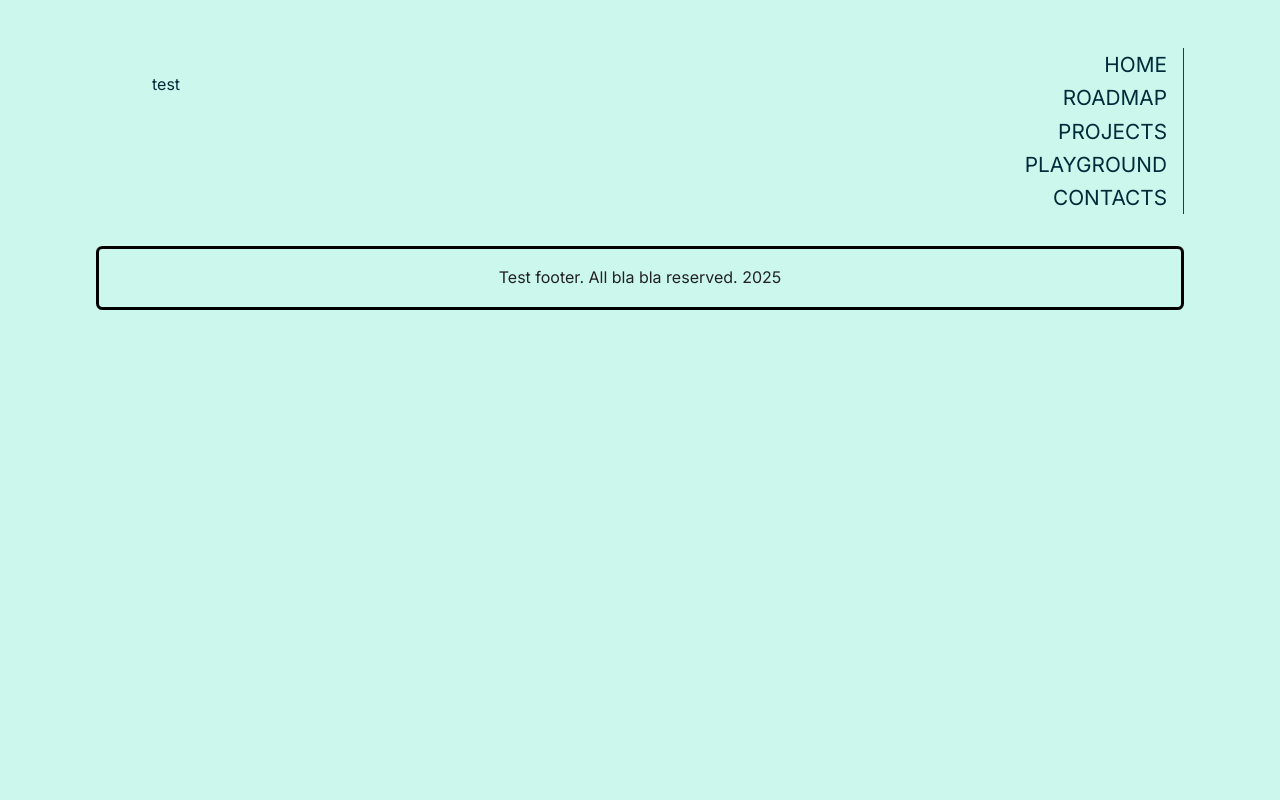
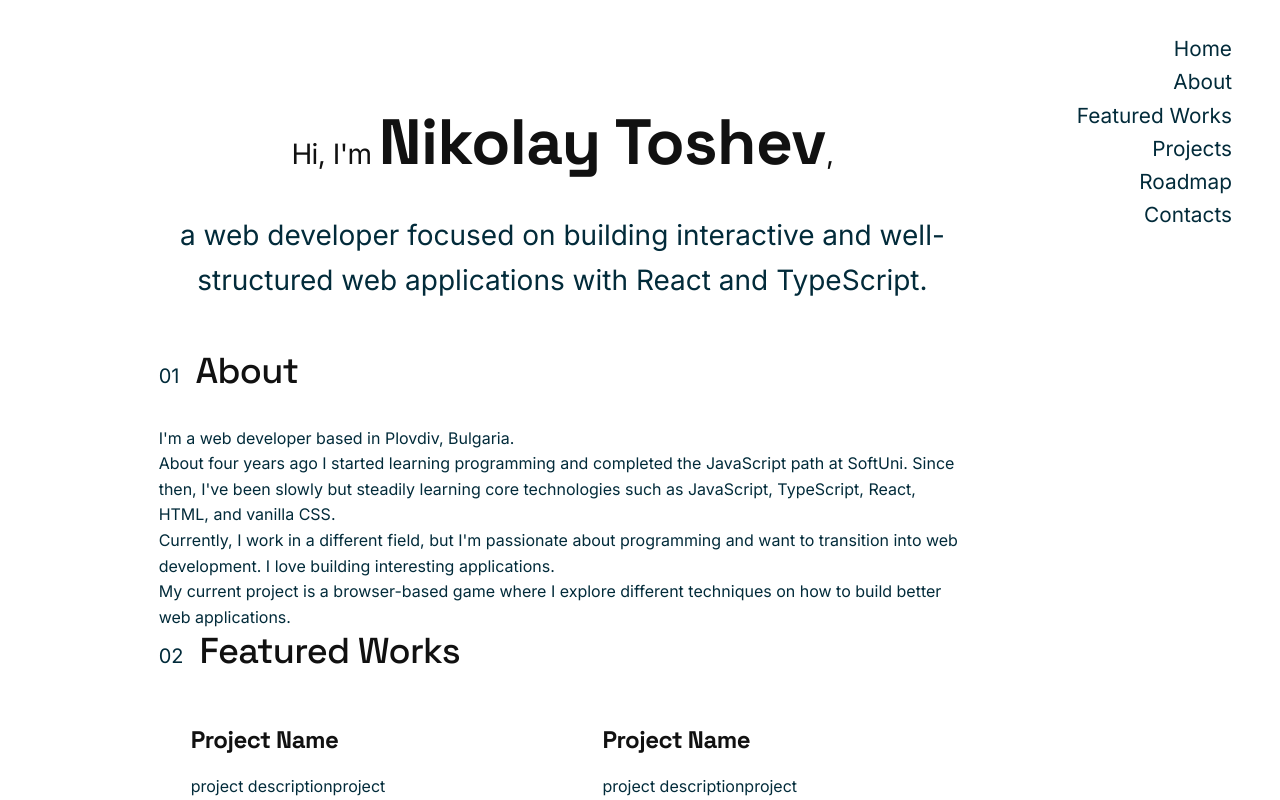
Before and after one commit to gilotin/Pocket-Adventure, a React (Vite) app: page / in a window 1280 px wide. Shown: the top 800 px of the page. Built offline with nearby package versions, Linux system fonts and the light colour scheme.

Commit message:
refactor: improve portfolio page UI and UX

```diff
--- a/src/app/pages/Home/HomePage.module.css
+++ b/src/app/pages/Home/HomePage.module.css
@@ -1,48 +1,62 @@
-.homeSection {
-    position: relative;
-    background-color: lightcyan;
-    padding: 2rem 3rem;
-    border-radius: 0 .6rem 0 0.6rem;
-    border: 2px solid var(--teal);
-    margin-bottom: 5rem;
-    display: flex;
-    gap: 1rem;
-    background-color: red;
+.homePage {
+    padding: 0 var(--space-3xl);
+    margin-inline: auto;
+    max-width: 80ch;
 }
 
-
-
-.card {
-    border: 1px solid var(--teal);
-    border-radius: 0.6rem;
-    padding: 1rem;
+.heroWrapper {
+    font-size: var(--font-size-2xl);
+    text-align: center;
+    margin-block: var(--space-2xl);
 
 }
 
-.card:hover {
-    transform: scale(105%);
-    transition: 500ms ease-in-out 200ms;
+.hero {
+    font-family: var(--font-ui);
+    font-weight: var(--weight-regular);
+}
 
-    /* background-color: var(--twilight-indigo);
-    color: var(--frozen-water);
-    -webkit-transition: background-color 1000ms linear;
-    -ms-transition: background-color 1000ms linear;
-    transition: background-color color 1000ms linear; */
+.heroName {
+    color: var(--color-jet-black);
+    font-family: var(--font-heading);
+    font-size: clamp(var(--font-size-2xl), 5vw, calc(var(--font-size-3xl) * 2));
+    font-weight: var(--weight-bold);
+    line-height: var(--lh-tight);
+}
+
+.heroSubtitle {
+    margin-top: var(--space-xl);
 
 }
 
-.card h3 {
-    margin-bottom: 1rem;
-    color: var(--shadow-grey);
-    border-bottom: 1px solid var(--teal);
+.section {
+    margin: var(--space-4xl) 0;
 }
 
+.sectionHeader {
+    margin-bottom: var(--space-xl);
+    border-bottom: var(--border-thin) solid var(--color-powder-blue);
+    color: var(--color-powder-blue);
+    display: flex;
+    align-items: baseline;
+    gap: var(--space-md);
+    font-size: var(--font-size-3xl);
 
+}
 
 .header {
-    position: absolute;
-    font-family: var(--font-heading);
-    color: var(--teal);
-    font-size: 2rem;
-    transform: translate(-3.25rem, -4rem)
+
+    font-weight: var(--weight-medium)
 }
+
+.sectionNumber {
+    font-family: var(--font-jb-mono);
+    font-size: var(--font-size-lg);
+}
+
+.cardWrapper {
+    display: flex;
+    justify-content: space-between;
+    flex-wrap: wrap;
+    gap: var(--space-md)
+}
--- a/src/app/pages/Home/HomePage.tsx
+++ b/src/app/pages/Home/HomePage.tsx
@@ -1,11 +1,98 @@
 import HomeCard from "./components/projectCard/HomeCard";
 import styles from "./HomePage.module.css";
-import { homePageData } from "./staticData/staticHomeData";
 
 export function HomePage() {
     return (
-        <>
-            <p>test</p>
-        </>
+        <div className={styles.homePage}>
+            <header id="home" className={styles.heroWrapper}>
+                <h1 className={styles.hero}>
+                    Hi, I'm <span className={styles.heroName}>Nikolay Toshev</span>,
+                </h1>
+                <p className={styles.heroSubtitle}>
+                    a web developer focused on building interactive and well-structured web
+                    applications with React and TypeScript.
+                </p>
+            </header>
+
+            <section id="about" className={styles.section}>
+                <div className={styles.sectionHeader}>
+                    <span className={styles.sectionNumber}>01</span>
+                    <h2 className={styles.header}>About</h2>
+                </div>
+                <div>
+                    <p>I'm a web developer based in Plovdiv, Bulgaria.</p>
+                    <p>
+                        About four years ago I started learning programming and completed the
+                        JavaScript path at SoftUni. Since then, I've been slowly but steadily
+                        learning core technologies such as JavaScript, TypeScript, React, HTML, and
+                        vanilla CSS.
+                    </p>
+                    <p>
+                        Currently, I work in a different field, but I'm passionate about programming
+                        and want to transition into web development. I love building interesting
+                        applications.
+                    </p>
+                    <p>
+                        My current project is a browser-based game where I explore different
+                        techniques on how to build better web applications.
+                    </p>
+                </div>
+            </section>
+
+            <section id="feature" className={styles.section}>
+                <div className={styles.sectionContainer}>
+                    <div className={styles.sectionHeader}>
+                        <span className={styles.sectionNumber}>02</span>
+                        <h2 className={styles.header}>Featured Works</h2>
+                    </div>
+                    <div className={styles.cardWrapper}>
+                        <HomeCard />
+                        <HomeCard />
+                    </div>
+                </div>
+            </section>
+
+            <section id="projects" className={styles.section}>
+                <div className={styles.sectionContainer}>
+                    <div className={styles.sectionHeader}>
+                        <span className={styles.sectionNumber}>03</span>
+                        <h2 className={styles.header}>Other Projects</h2>
+                    </div>
+                    <div className={styles.cardWrapper}>
+                        <HomeCard />
+                        <HomeCard />
+                        <HomeCard />
+                        <HomeCard />
+                    </div>
+                </div>
+            </section>
+
+            <section id="roadmap" className={styles.section}>
+                <div className={styles.sectionContainer}>
+                    <div className={styles.sectionHeader}>
+                        <span className={styles.sectionNumber}>04</span>
+                        <h2 className={styles.header}>Roadmap</h2>
+                    </div>
+                    <p>
+                        While building my main project, Pocket Adventure, I'm aiming to expand my
+                        knowledge of topics such as state management, Firebase (for my backend and
+                        authentication), and how to build proper application architecture.
+                    </p>
+                    <p>
+                        I have plans to expand the project with more UI improvements and features
+                        such as a mocked payment system and email functionality, while adding more
+                        test coverage as the project evolves.
+                    </p>
+                </div>
+            </section>
+
+            <section id="contacts" className={styles.section}>
+                <div className={styles.sectionHeader}>
+                    <span className={styles.sectionNumber}>01</span>
+                    <h2 className={styles.header}>Contacts</h2>
+                </div>
+                <p>here I'll share my contact info</p>
+            </section>
+        </div>
     );
 }
--- a/src/app/pages/Home/components/navigation/Navigation.tsx
+++ b/src/app/pages/Home/components/navigation/Navigation.tsx
@@ -5,16 +5,19 @@ export function Navigation() {
         <nav className={styles.navWrapper}>
             <ul className={styles.list}>
                 <li className={styles.item}>
-                    <a href="#">Home</a>
+                    <a href="#home">Home</a>
                 </li>
                 <li className={styles.item}>
-                    <a href="#roadmap">Roadmap</a>
+                    <a href="#about">About</a>
+                </li>
+                <li className={styles.item}>
+                    <a href="#feature">Featured Works</a>
                 </li>
                 <li className={styles.item}>
                     <a href="#projects">Projects</a>
                 </li>
                 <li className={styles.item}>
-                    <a href="#playground">Playground</a>
+                    <a href="#roadmap">Roadmap</a>
                 </li>
                 <li className={styles.item}>
                     <a href="#contacts">Contacts</a>
--- a/src/app/pages/Home/layout/HomeLayout.module.css
+++ b/src/app/pages/Home/layout/HomeLayout.module.css
@@ -1,60 +1,88 @@
-/* those are for testing */
+/* Layout background (testing / page base) */
 .layoutBackground {
-    background-color: var(--frozen-water);
-    min-height: 100vh;
+    background-color: var(--color-frozen-water);
+    /* min-height: 100vh; */
+    padding: var(--space-lg)
 }
 
+
+/* Main application grid */
 .appWrapper {
+    min-height: 100vh;
+
     display: grid;
-    grid-template-columns: 1fr 10rem;
+    grid-template-columns: 1fr auto;
     grid-template-rows: 1fr auto;
-    grid-template-areas: "main sidebar"
-        "main  sidebar"
+
+    grid-template-areas:
+        "main sidebar"
         "footer footer";
-    ;
-    padding: 3rem 2rem;
 
-    max-width: 80rem;
-    width: 90%;
-    margin: auto;
-    gap: 2rem;
+    padding: var(--space-sm) var(--space-lg);
 }
 
+
+/* Sidebar navigation */
 .sidebar {
     grid-area: sidebar;
-    border-right: 1px solid var(--twilight-indigo);
     color: var(--jet-black);
     text-align: end;
-    right: 5rem;
-    padding-right: 1rem;
     text-transform: uppercase;
+    align-self: start;
+}
 
 
-}
-
+/* Main content */
 .main {
     grid-area: main;
     padding: var(--space-lg);
     color: var(--jet-black);
-
-    margin-left: 2rem;
 }
 
 
-
+/* Footer */
 .footer {
     grid-area: footer;
+
     padding: var(--space-md);
     text-align: center;
     color: var(--color-text);
 }
 
 
+/* Navigation icons */
+.navIcons {
+    display: flex;
+    justify-content: flex-end;
+
+    list-style: none;
+    gap: var(--space-md);
+
+    margin-right: var(--space-xl);
+}
+
+
+/* Font Awesome SVG icons */
+.navIcons svg {
+    width: var(--font-size-2xl);
+    height: var(--font-size-2xl);
+
+    cursor: pointer;
+    transition: transform 0.2s ease;
+}
+
+.navIcons svg:hover {
+    transform: scale(1.15);
+}
+
+
+/* Modal / overlay backdrop */
 .backdrop {
     position: fixed;
     inset: 0;
+
     background: rgba(0, 0, 0, 0.3);
     backdrop-filter: blur(6px);
+
     z-index: 9998;
-    scroll-behavior: disabled;
 }
--- a/src/app/pages/Home/layout/HomeLayout.tsx
+++ b/src/app/pages/Home/layout/HomeLayout.tsx
@@ -8,14 +8,32 @@ export function MainLayout() {
 
     return (
         <div className={styles.layoutBackground}>
+            {/* <nav className={styles.connectionNav}>
+                <ul className={styles.navIcons}>
+                    <li>
+                        <a
+                            href="https://www.linkedin.com/in/nikolay-m-toshev/"
+                            target="_blank"
+                            rel="nofollow"
+                        >
+                            <i className="fa-brands fa-linkedin"></i>
+                        </a>
+                    </li>
+                    <li>
+                        <a href="https://github.com/gilotin" target="_blank" rel="nofollow">
+                            <i className="fa-brands fa-github"></i>
+                        </a>
+                    </li>
+                </ul>
+            </nav> */}
             <div className={styles.appWrapper}>
-                <aside className={styles.sidebar}>{<Navigation />}</aside>
+                <aside>{<Navigation />}</aside>
                 <main className={styles.main}>
                     <Outlet />
                 </main>
-                <footer className={styles.footer}>
+                {/* <footer className={styles.footer}>
                     <p>Test footer. All bla bla reserved. 2025</p>
-                </footer>
+                </footer> */}
             </div>
             {/* {isModalActive && (
                 <>
```
